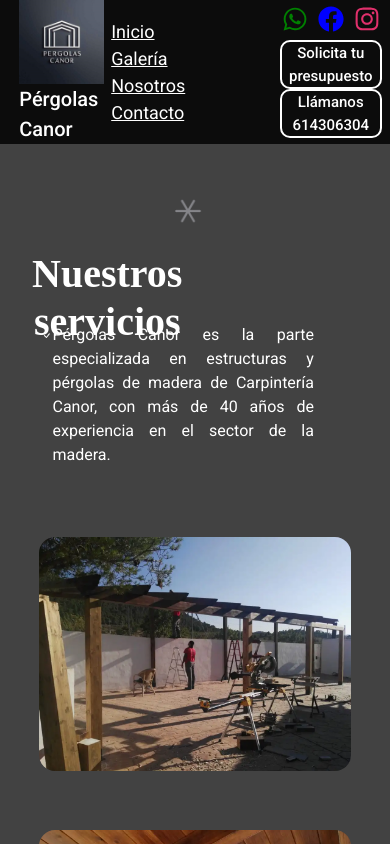
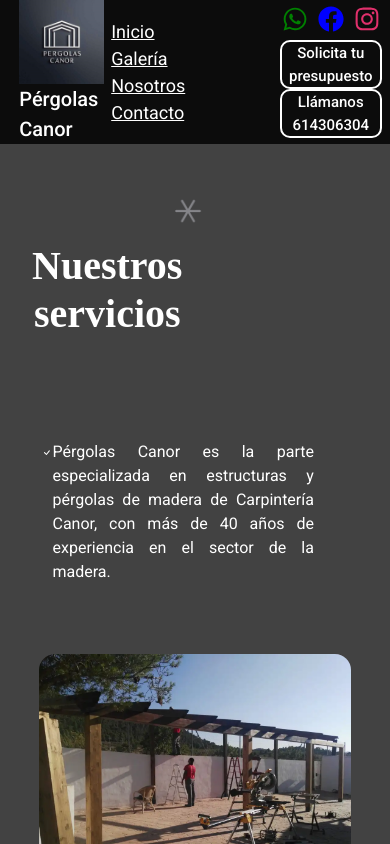
Before and after one commit to IreneGarciaF/Pergolas, a React (Create React App) app: page /#/Nosotros in a window 390 px wide. Shown: the top 844 px of the page. Built offline with nearby package versions, Linux system fonts and the light colour scheme; a web font is replaced by a local one.

Commit message:
margen nosotros

```diff
--- a/src/components/nosotros.css
+++ b/src/components/nosotros.css
@@ -324,7 +324,7 @@
 
 }
 
-@media (max-width: 560px) {
+@media (max-width: 590px) {
     *{
         margin: 0;
         padding: 0;
@@ -345,7 +345,7 @@
     }
 }
 
-@media (max-width: 440px) {
+@media (max-width: 470px) {
     *{
         margin: 0;
         padding: 0;
@@ -366,7 +366,7 @@
     }
 }
 
-@media (max-width: 350px) {
+@media (max-width: 390px) {
     *{
         margin: 0;
         padding: 0;
@@ -385,4 +385,7 @@
         margin-top: 100% !important;
         display: flex;
     }
+    .fila1-nosotros {
+        margin-top: 10% !important;
+    }
 }
```
